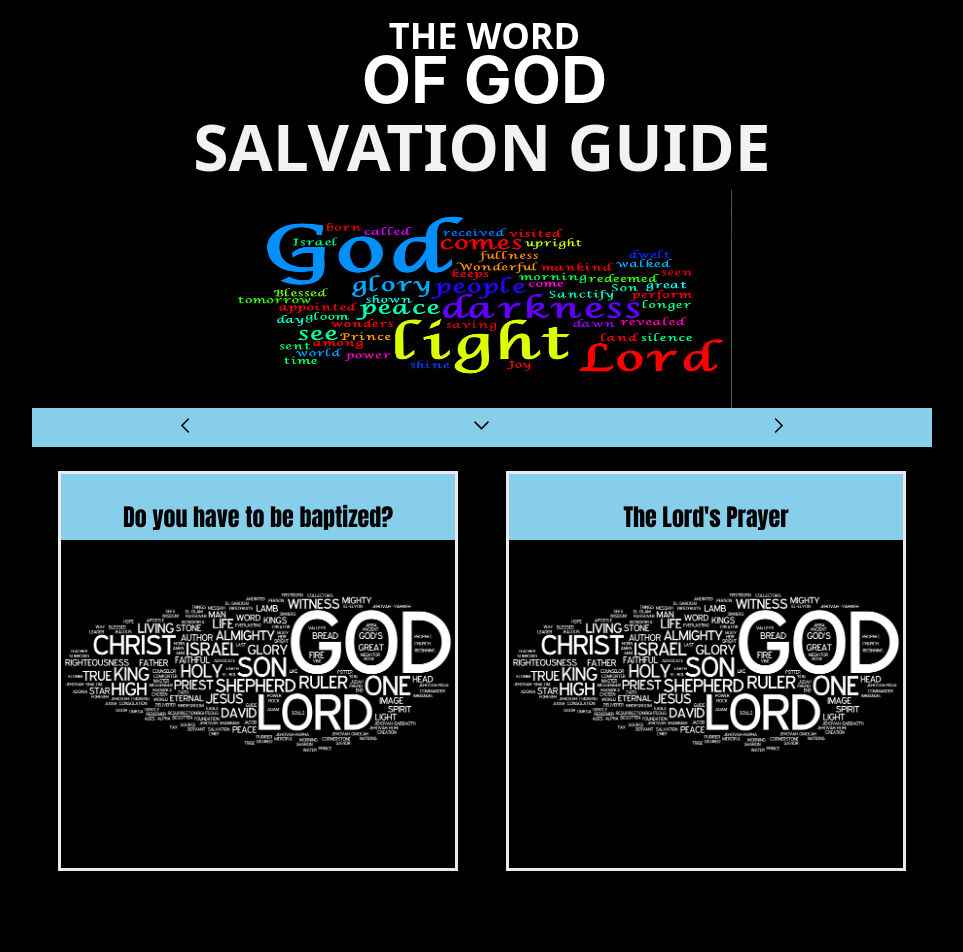
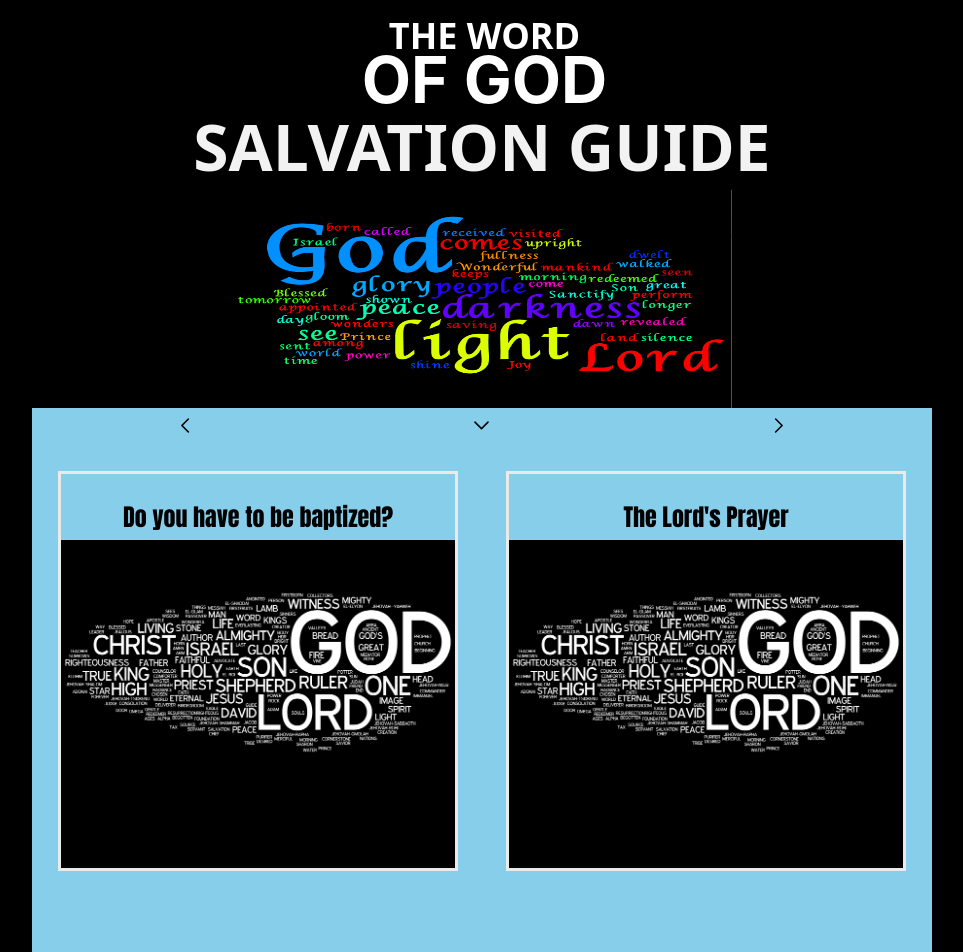
Before and after one commit to jnutt367/salvation-guide, a Next.js app: page / in a window 1280 px wide. Shown: the top 952 px of the page, without its empty margins (158-1121 px from the left). Built offline with nearby package versions, Linux system fonts and the light colour scheme.

Commit message:
Update Home.module.css

```diff
--- a/styles/Home.module.css
+++ b/styles/Home.module.css
@@ -238,11 +238,12 @@
 }
 
 .grid {
+    background-color: skyblue;
+    color: black;
     display: flex;
     align-items: center;
     justify-content: center;
     flex-wrap: wrap;
-    max-width: 1400px;
 }
 
 .h2 {
```
